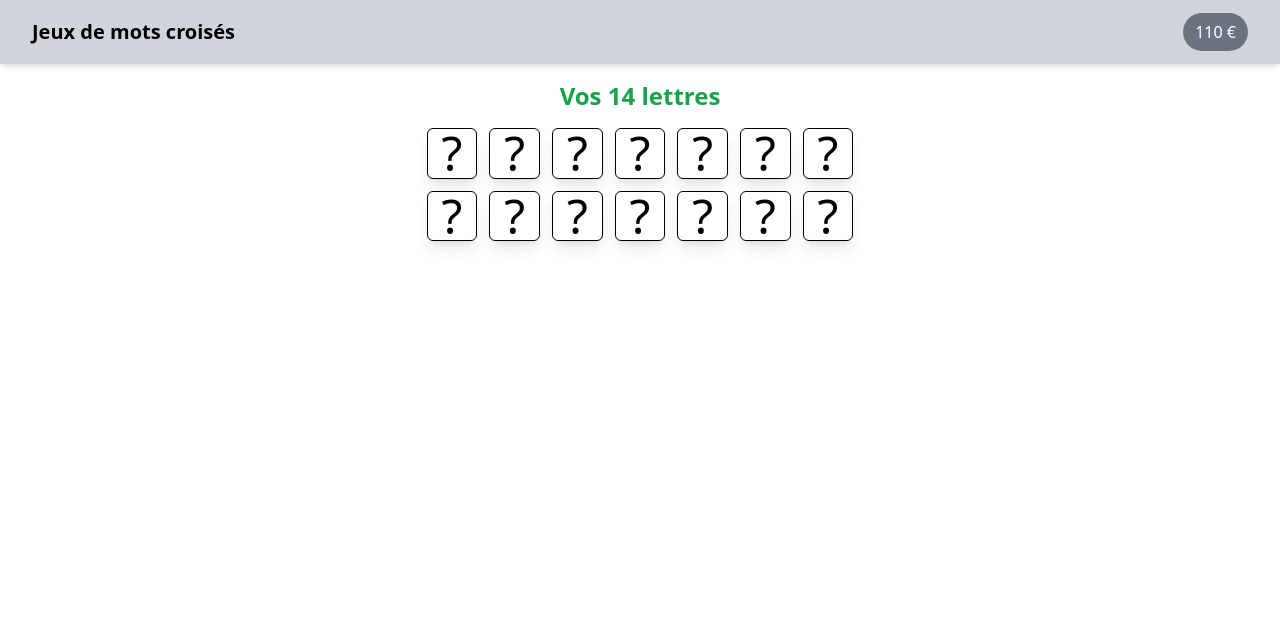
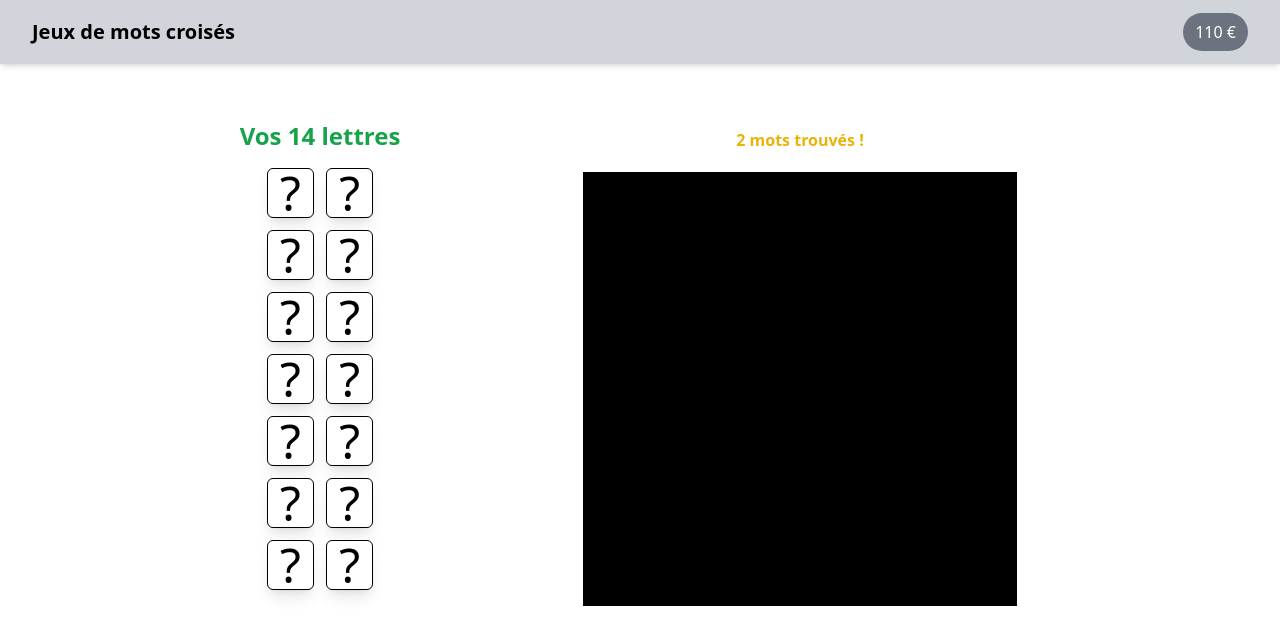
Before and after one commit to nbert71/mots-croises-front, a Svelte app: page / in a window 1280 px wide. Shown: the top 644 px of the page. Built offline with nearby package versions, Linux system fonts and the light colour scheme.

Commit message:
♻️ refactor column + grid

```diff
--- a/src/App.svelte
+++ b/src/App.svelte
@@ -1,10 +1,19 @@
 <Navbar />
 
-<MyLetters letters_size={letters_size}/>
+<div class="flex w-3/4 mt-10">
+    <div class="w-1/3 flex flex-col items-center">
+        <MyLetters letters_size={letters_size}/>
+    </div>
+    <div class="w-2/3 flex flex-col items-center">
+        <Grid />
+    </div>
+</div>
+
 
 <script>
     import Navbar from "./components/Navbar.svelte";
     import MyLetters from "./components/MyLetters.svelte";
+    import Grid from "./components/Grid.svelte";
 
     let letters_size = 14;
 </script>
--- /dev/null
+++ b/src/components/Grid.svelte
@@ -0,0 +1,15 @@
+<div class="h-10 my-2 font-bold text-yellow-500">
+    {#if find > 0}
+        {find} mots trouvés !
+    {:else}
+
+    {/if}
+</div>
+
+<div class="h-full aspect-square bg-black grid grid-cols-{grid_size}">
+</div>
+
+<script>
+    let find = 2;
+    let grid_size = 11;
+</script>
--- a/src/components/MyLetters.svelte
+++ b/src/components/MyLetters.svelte
@@ -1,6 +1,6 @@
-<h3 class="text-green-600 font-bold text-2xl">Vos {letters_size} lettres</h3>
+<h2 class="text-green-600 font-bold text-2xl">Vos {letters_size} lettres</h2>
 
-<div class=" w-1/3 grid grid-cols-7 gap-3 my-4">
+<div class=" w-1/3 grid grid-cols-2 gap-3 my-4">
     {#each letters as letter, i}
         <Letter letter={letters[i]} />
     {/each}
--- a/src/components/Navbar.svelte
+++ b/src/components/Navbar.svelte
@@ -1,11 +1,11 @@
-<header class="w-full h-16 bg-gray-300 shadow-md flex justify-between items-center mb-4 px-8">
+<nav class="w-full h-16 bg-gray-300 shadow-md flex justify-between items-center mb-4 px-8">
     <div class="navbar-left">Jeux de mots croisés</div>
     <div class="navbar-right">
         <span class="bg-gray-500 text-white px-3 py-2 rounded-full">
             110 €
         </span>
     </div>
-</header>
+</nav>
 
 <style>
     .navbar-left {@apply font-bold text-xl; }
```
